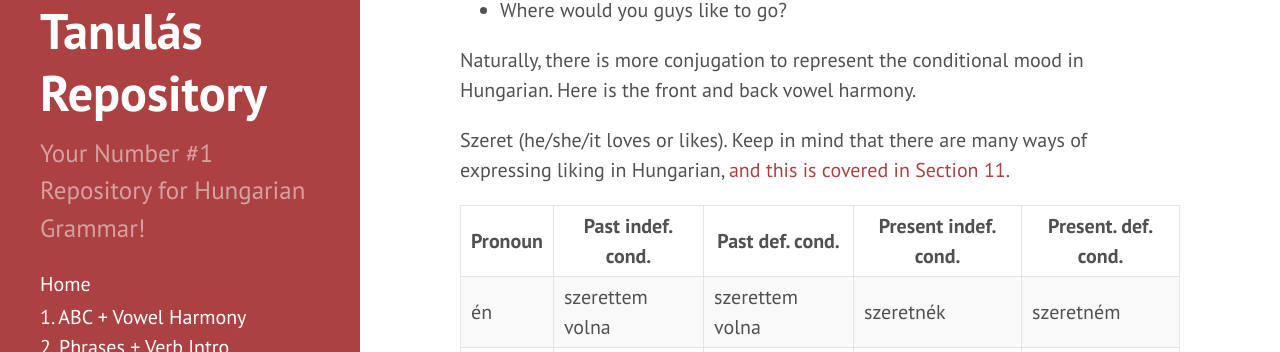
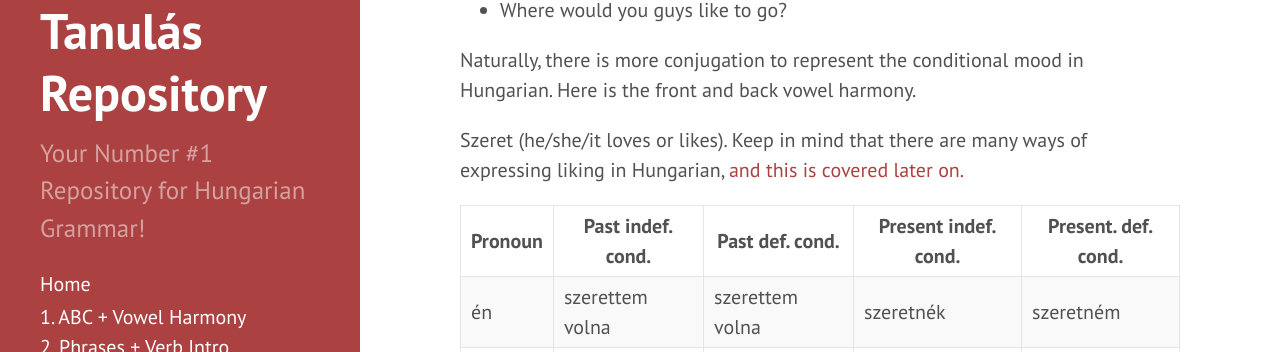
Before and after one commit to Magyartanulas/magyartanulas.github.io, a Jekyll site: the page built from conditional_mood.md, in a window 1280 px wide and 900 px high, scrolled down 398 px. Shown: the part 103-455 px from the top of the window. Built offline with Jekyll 4.4.1, drawn with Linux system fonts in a browser that asks for light colours; Markdown is read by kramdown in place of the engine named in the settings.

Commit message:
Update conditional_mood.md

```diff
--- a/conditional_mood.md
+++ b/conditional_mood.md
@@ -17,7 +17,7 @@ The conditional mood indicates what *would* happen if certain conditions are met
 
 Naturally, there is more conjugation to represent the conditional mood in Hungarian. Here is the front and back vowel harmony.
 
-Szeret (he/she/it loves or likes). Keep in mind that there are many ways of expressing liking in Hungarian, [and this is covered in Section 11.](https://magyartanulas.github.io/Section11/)
+Szeret (he/she/it loves or likes). Keep in mind that there are many ways of expressing liking in Hungarian, [and this is covered later on.](https://magyartanulas.github.io/interests/)
 
 
 | Pronoun | Past indef. cond. | Past def. cond.   | Present indef. cond. | Present. def. cond. |
```
